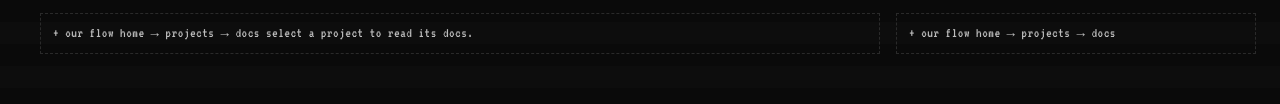
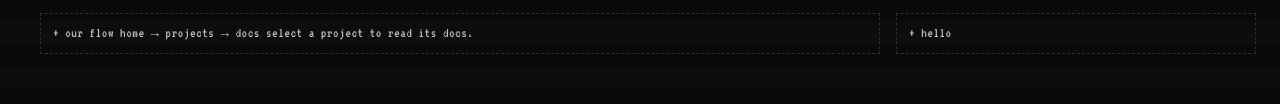
Before and after one commit to 0xnvoid/nvoid_website, a plain HTML site: page index.html in a window 1280 px wide. Shown: the part 501-605 px from the top of the page. Drawn offline with Linux system fonts and the light colour scheme; no server answers.

Commit message:
Update index.html

```diff
--- a/index.html
+++ b/index.html
@@ -83,8 +83,7 @@
         </div>
         <aside>
           <div class="ascii-panel">
-            + our flow
-            home → projects → docs
+            + hello
           </div>
         </aside>
 
```
